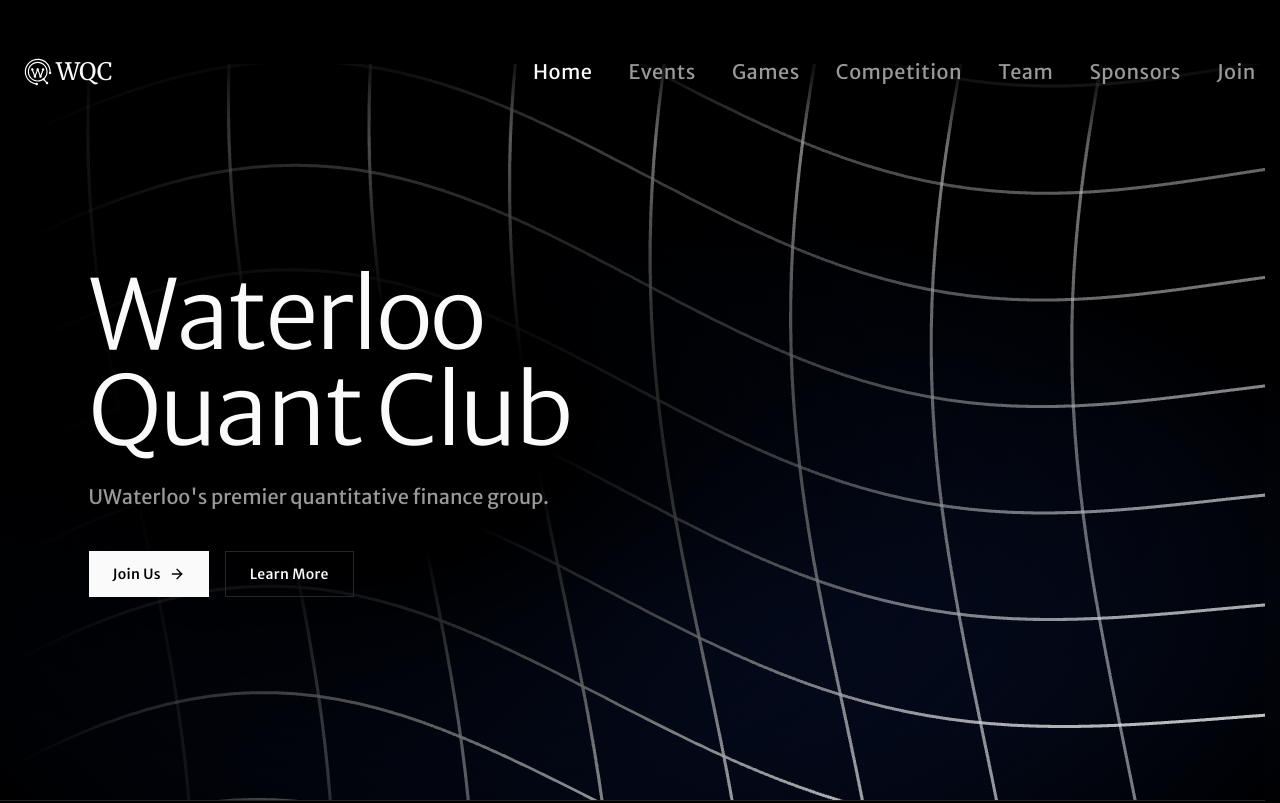
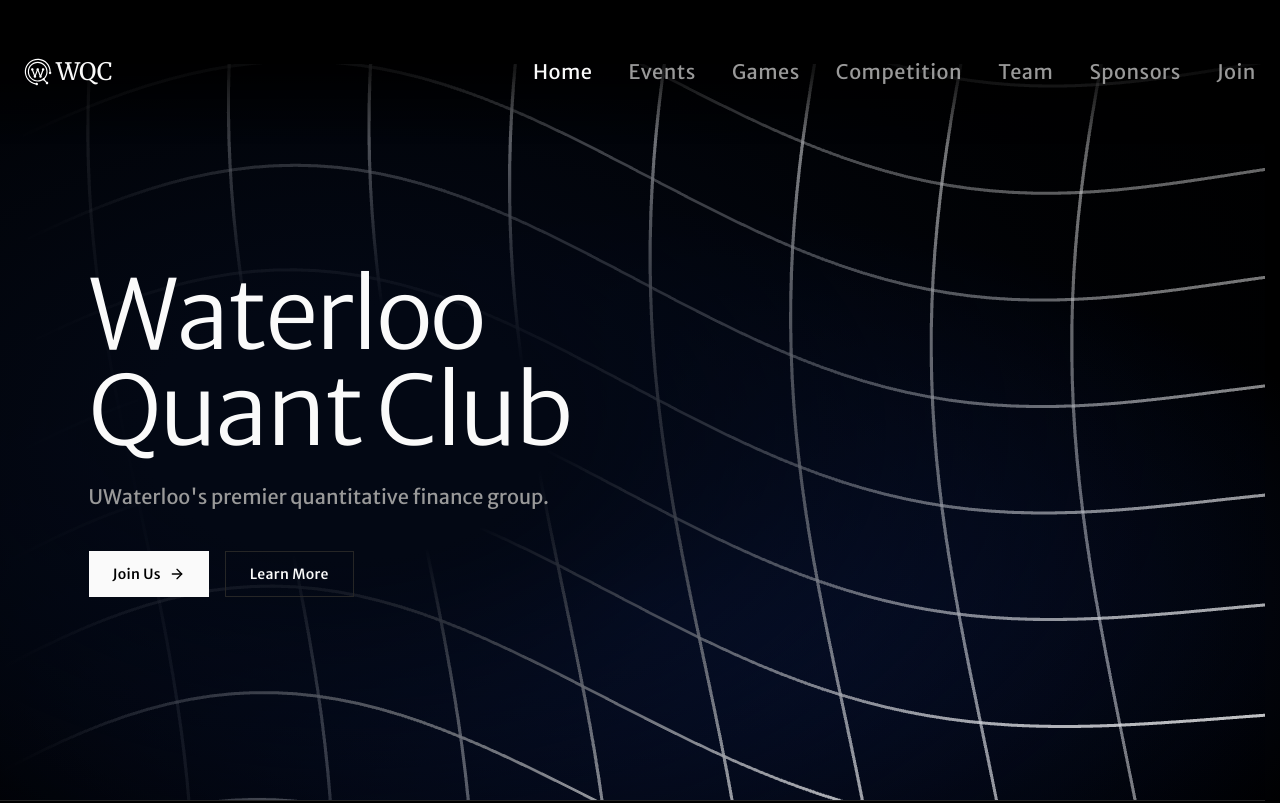
Before and after one commit to waterlooquantclub/waterlooquantclub.github.io, a React (Vite) app in the folder client/: page / in a window 1280 px wide. Shown: the top 803 px of the page. Built offline with nearby package versions, Linux system fonts and the light colour scheme; the HTML template or start-up script is replaced by a standard one.

Commit message:
made the landing page more blue

```diff
--- a/client/src/components/WavyGrid.tsx
+++ b/client/src/components/WavyGrid.tsx
@@ -113,16 +113,19 @@
   return program;
 }
 
-// Grid configuration
-const GRID_CONFIG = {
-  rows: 7,
-  cols: 9,
-  width: 600,
-  height: 1000,
-  segments: 60,
-  lineWidth: 1.5,
-  extraRows: 6, // Buffer rows for wave displacement
-} as const;
+// Grid configuration - responsive based on screen width
+const getGridConfig = () => {
+  const isMobile = typeof window !== 'undefined' && window.innerWidth < 768;
+  return {
+    rows: isMobile ? 5 : 7,
+    cols: isMobile ? 6 : 9,
+    width: 600,
+    height: 1000,
+    segments: 60,
+    lineWidth: isMobile ? 2.5 : 1.5,
+    extraRows: 6, // Buffer rows for wave displacement
+  };
+};
 
 const WavyGrid = ({ className = "" }: { className?: string }) => {
   const canvasRef = useRef<HTMLCanvasElement>(null);
@@ -134,7 +137,7 @@
     if (!canvas) return;
 
     const { rows, cols, width, height, segments, lineWidth, extraRows } =
-      GRID_CONFIG;
+      getGridConfig();
 
     const gl = canvas.getContext("webgl", {
       alpha: true,
--- a/client/src/pages/Index.tsx
+++ b/client/src/pages/Index.tsx
@@ -15,8 +15,13 @@
         </div>
 
         <div className="container mx-auto max-w-6xl relative z-10">
-          {/* Circular gradient backdrop for readability */}
-          <div className="absolute left-1/4 top-1/2 -translate-x-1/2 -translate-y-1/2 w-[150vw] h-[150vh] min-w-[1200px] min-h-[1200px] bg-[radial-gradient(ellipse,hsl(var(--background))_0%,hsl(var(--background))_15%,hsl(var(--background)/0.7)_30%,hsl(var(--background)/0.4)_45%,hsl(var(--background)/0.15)_60%,hsl(var(--background)/0.05)_75%,transparent_100%)] pointer-events-none" />
+          {/* Circular gradient backdrop for readability - tinted dark blue to blend with global gradient */}
+          <div
+            className="absolute left-1/4 top-1/2 -translate-x-1/2 -translate-y-1/2 w-[150vw] h-[150vh] min-w-[1200px] min-h-[1200px] pointer-events-none"
+            style={{
+              background: 'radial-gradient(ellipse, rgba(3,8,20,1) 0%, rgba(3,8,20,1) 15%, rgba(3,8,20,0.7) 30%, rgba(3,8,20,0.4) 45%, rgba(3,8,20,0.15) 60%, rgba(3,8,20,0.05) 75%, transparent 100%)'
+            }}
+          />
 
           <div className="max-w-2xl relative">
             <h1 className="text-5xl md:text-7xl lg:text-8xl font-light tracking-tight mb-6 animate-fade-in-delay">
```
